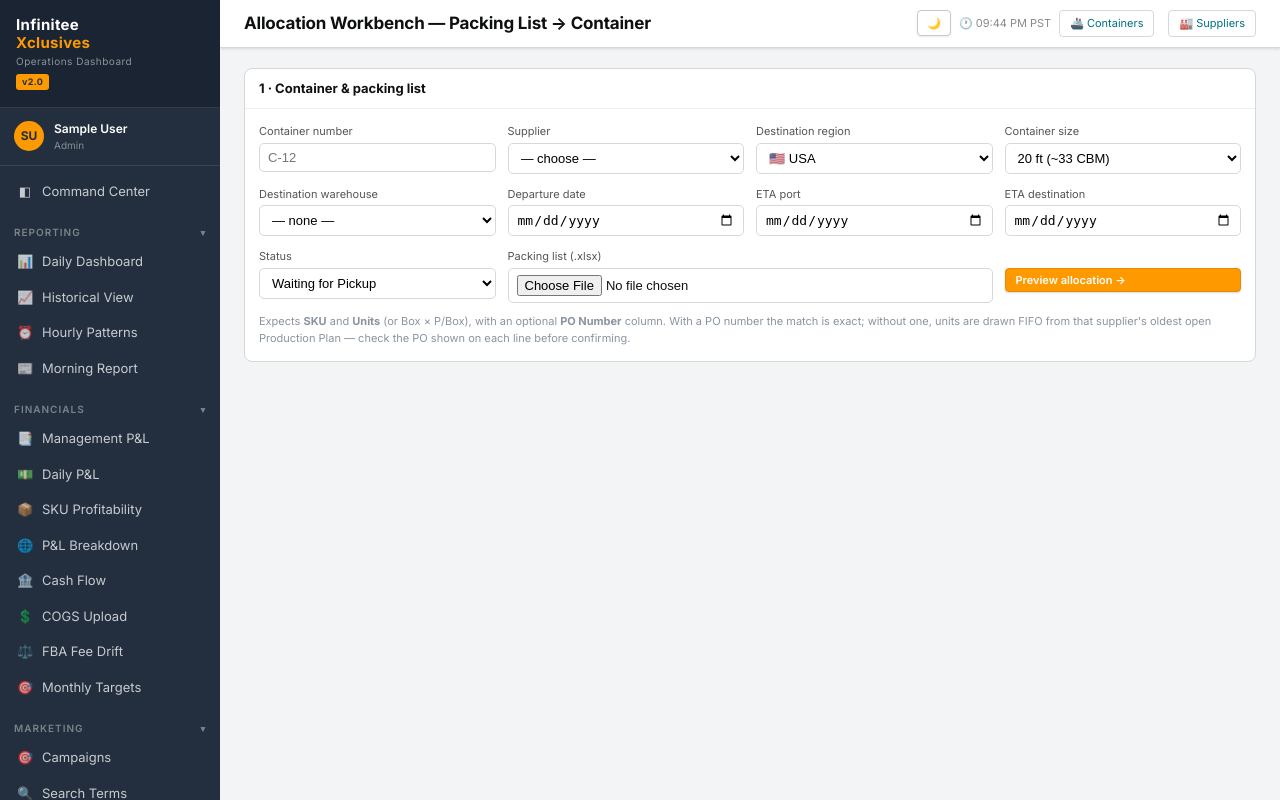
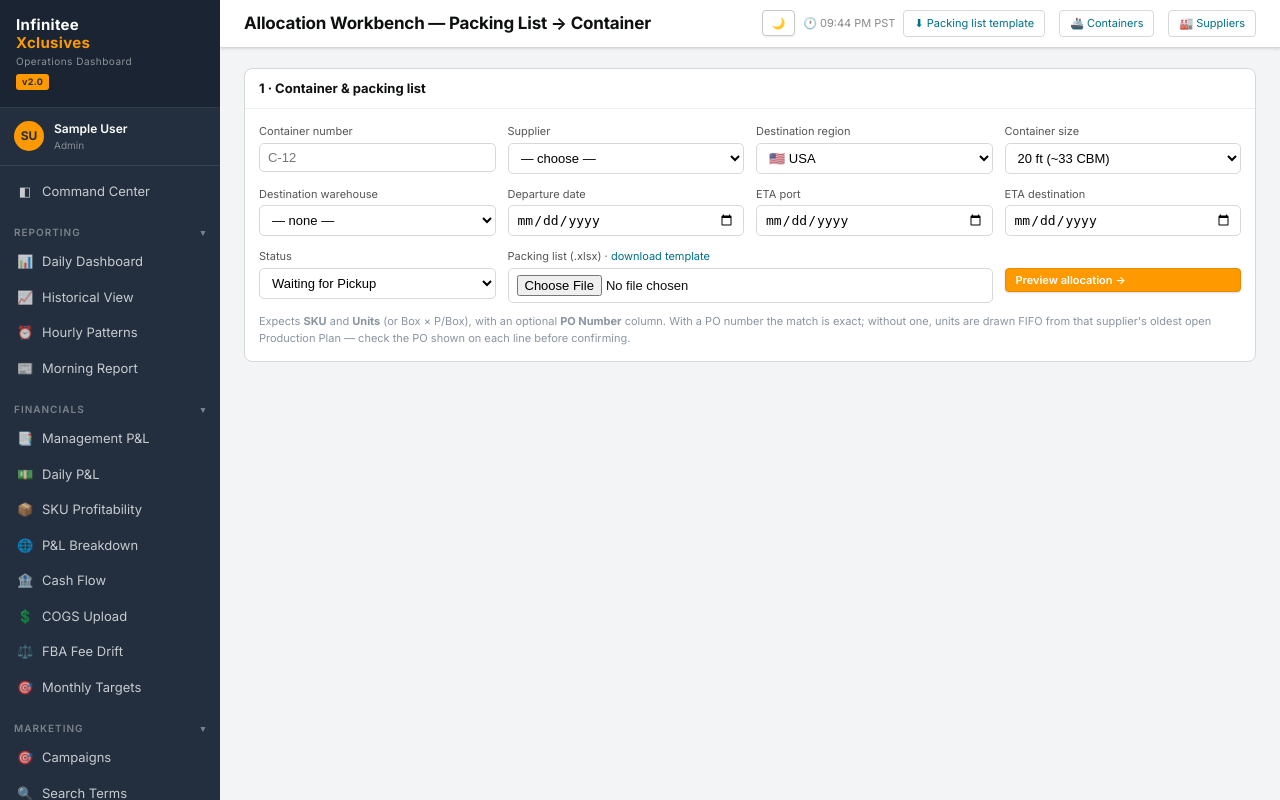
Before and after one commit to farhankauser-web/Daily-Sales-Dashboard, a Django app: page /planning/allocation/ in a window 1280 px wide. Run offline with Django 5.2, Linux system fonts and the light colour scheme; the visitor is signed in with stand-in values (Sample User, id 1); data that the repository does not hold is empty; some libraries are stand-ins or nearby versions.

Commit message:
Allocation Workbench: add the missing packing-list template
Master, Container, PDS and FBA Transfers all ship a downloadable template.
The Allocation Workbench does not, even though it is the only importer that
hard-requires a file -- so the column layout had to be inferred from the
one-line hint under the form.

Header names in the template are the exact strings parse_packing_list() looks
for. The parser is tolerant (Units/Qty/Quantity, P/Box or Pcs/Box, PO Number/
PO No/PO, header row found by scanning for "SKU"), but this spelling is the
one that cannot miss.

A second sheet documents what is required vs optional, the two things most
likely to be got wrong -- Total CBM is the line total, not CBM per box; and a
blank PO Number means FIFO off the supplier's oldest open Production Plan
rather than an exact match -- and says to delete the example rows first.

Verified by round-trip: the generated file fed straight back into
parse_packing_list() yields both rows with all seven fields correct,
including the blank-PO case. Both example SKUs are real and carry FNSKUs, so
the file previews cleanly rather than erroring on catalog identity.

Co-Authored-By: Claude Opus 5 <noreply@anthropic.com>

```diff
--- a/apps/inventory_planning/urls.py
+++ b/apps/inventory_planning/urls.py
@@ -88,6 +88,8 @@ urlpatterns = [
     path('fba-transfer-template.xlsx', views.fba_transfer_template,
          name='fba_transfer_template'),
     path('allocation/',      views.allocation,      name='allocation'),
+    path('packing-list-template.xlsx', views.packing_list_template,
+         name='packing_list_template'),
     path('api/packing/preview/', views.api_packing_preview,
          name='api_packing_preview'),
     path('api/packing/commit/',  views.api_packing_commit,
--- a/apps/inventory_planning/views.py
+++ b/apps/inventory_planning/views.py
@@ -585,6 +585,81 @@ def container_template(request):
     resp = HttpResponse(content_type='application/vnd.openxmlformats-'
                                      'officedocument.spreadsheetml.sheet')
     resp['Content-Disposition'] = 'attachment; filename="container_template.xlsx"'
+    wb.save(resp)
+    return resp
+
+
+@login_required
+@permission_required('can_view_inventory')
+def packing_list_template(request):
+    """Template for the Allocation Workbench packing list.
+
+    Header names here are the ones parse_packing_list() actually looks for, so
+    a file built from this template cannot miss. The parser matches on a
+    substring and accepts alternatives (Units/Qty/Quantity, P/Box or Pcs/Box,
+    PO Number/PO No/PO) — this is simply the spelling that is certain to work.
+    """
+    from openpyxl import Workbook
+    from openpyxl.styles import Alignment, Font, PatternFill
+    wb = Workbook(); ws = wb.active; ws.title = 'Packing List'
+
+    hdr = ['Name', 'SKU', 'Boxes', 'P/Box', 'Units', 'Total CBM', 'PO Number']
+    ws.append(hdr)
+    for c in ws[1]:
+        c.font = Font(bold=True)
+        c.fill = PatternFill('solid', fgColor='FFF3E0')
+        c.alignment = Alignment(horizontal='center')
+
+    # Two worked examples: with a PO number (exact match) and without (FIFO off
+    # the supplier's oldest open Production Plan).
+    ws.append(['Bath Towel - 4 Pack - White', 'TW-WHT-BTH-4', 60, 24, 1440,
+               12.5, 'PO-2026-018'])
+    ws.append(['Kitchen Towel - 6 Pack - Grey', 'TW-GRY-KTH-6', 100, 24, 2400,
+               18.0, ''])
+
+    for i, w in enumerate([32, 22, 9, 9, 10, 11, 14], start=1):
+        ws.column_dimensions[ws.cell(1, i).column_letter].width = w
+
+    notes = ws.parent.create_sheet('How to use')
+    for line in [
+        ['Allocation Workbench — packing list'],
+        [''],
+        ['SKU', 'Required. Must be listed for the destination region and have '
+                'an FNSKU, or the line cannot be labelled and will block.'],
+        ['Units', 'Required unless Boxes and P/Box are both given — in that '
+                  'case Units is computed as Boxes x P/Box.'],
+        ['Boxes / P/Box', 'Optional if Units is filled in. Supplying all three '
+                          'is fine; Units wins when they disagree.'],
+        ['Total CBM', 'Optional. The TOTAL cubic metres for the line, not the '
+                      'CBM per box. Used for the container-fill bar only.'],
+        ['PO Number', 'Optional. With it, units draw from that exact PO. '
+                      'Without it, they draw FIFO from that supplier\'s oldest '
+                      'open Production Plan — check the PO shown on each '
+                      'preview line before confirming.'],
+        ['Name', 'Optional, for your own reading. Ignored by the matcher.'],
+        [''],
+        ['Rows whose SKU cell is empty, or reads "Total" / "Grand total", are '
+         'skipped — leave your own subtotal rows in place if you like.'],
+        ['The header row does not have to be row 1; it is found by looking for '
+         'a row containing "SKU".'],
+        [''],
+        ['Delete the two example rows before uploading. They show the format '
+         'only — the PO number on the first one is a placeholder and will not '
+         'match a real Production Plan, so leaving it in produces an error on '
+         'the preview.'],
+    ]:
+        notes.append(line)
+    notes['A1'].font = Font(bold=True, size=13)
+    for r in range(3, notes.max_row + 1):
+        notes.cell(r, 1).font = Font(bold=True)
+        notes.cell(r, 2).alignment = Alignment(wrap_text=True, vertical='top')
+    notes.column_dimensions['A'].width = 18
+    notes.column_dimensions['B'].width = 78
+
+    resp = HttpResponse(content_type='application/vnd.openxmlformats-'
+                                     'officedocument.spreadsheetml.sheet')
+    resp['Content-Disposition'] = ('attachment; '
+                                   'filename="packing_list_template.xlsx"')
     wb.save(resp)
     return resp
 
--- a/templates/inventory_planning/allocation.html
+++ b/templates/inventory_planning/allocation.html
@@ -4,7 +4,8 @@
 {% block page_title %}Allocation Workbench — Packing List → Container{% endblock %}
 
 {% block topbar_actions %}
-<a class="btn btn-ghost btn-sm" href="{% url 'inventory_planning:containers' %}">🚢 Containers</a>
+<a class="btn btn-ghost btn-sm" href="{% url 'inventory_planning:packing_list_template' %}">⬇ Packing list template</a>
+<a class="btn btn-ghost btn-sm" style="margin-left:6px" href="{% url 'inventory_planning:containers' %}">🚢 Containers</a>
 <a class="btn btn-ghost btn-sm" style="margin-left:6px" href="{% url 'inventory_planning:suppliers' %}">🏭 Suppliers</a>
 {% endblock %}
 
@@ -82,7 +83,10 @@
             <option value="on_vessel">On Vessel</option>
             <option value="at_port">At Port</option>
           </select></div>
-        <div class="f" style="grid-column:span 2"><label>Packing list (.xlsx)</label>
+        <div class="f" style="grid-column:span 2">
+          <label>Packing list (.xlsx) ·
+            <a href="{% url 'inventory_planning:packing_list_template' %}"
+               style="font-weight:400">download template</a></label>
           <input type="file" name="file" accept=".xlsx" required></div>
         <div class="f"><label>&nbsp;</label>
           <button type="submit" class="btn btn-primary btn-sm" style="width:100%">Preview allocation →</button></div>
```
